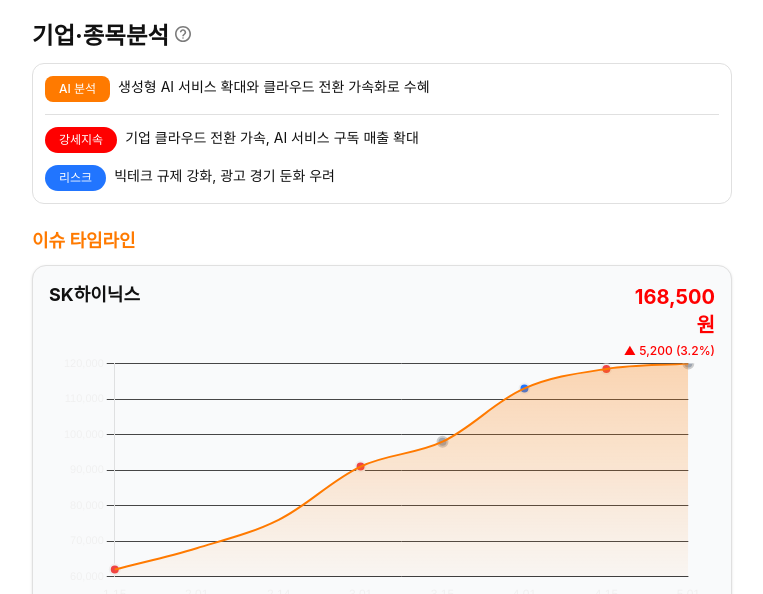
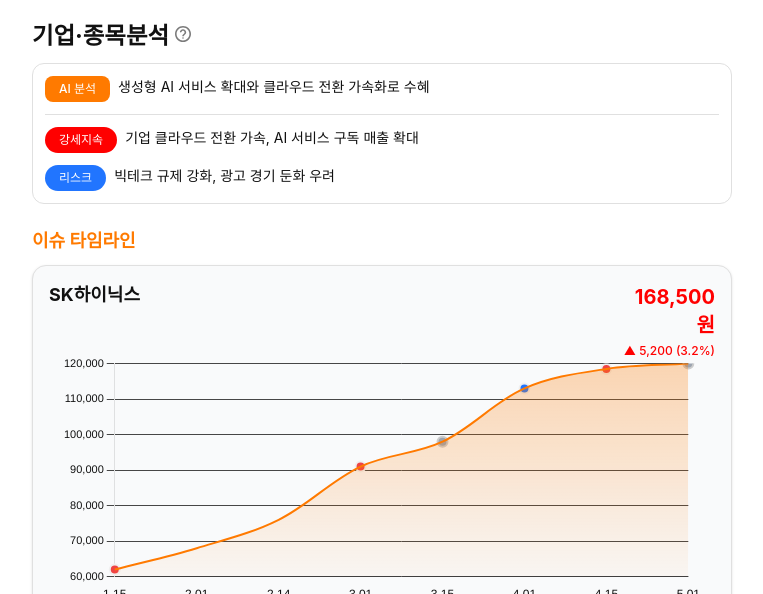
Before and after one commit to Pyo-hogeun/mk, a website: page pages/STOCK/stock_report.html in a window 1280 px wide. Shown: the part 206-800 px from the top of the page, without its empty margins (258-1021 px from the left). Drawn offline with nearby package versions, Linux system fonts and the light colour scheme; a web font is replaced by a local one.

Commit message:
Update chart axis label color for light mode

```diff
--- a/pages/STOCK/stock_report.html
+++ b/pages/STOCK/stock_report.html
@@ -541,6 +541,9 @@
         neutral: { fill: '#9CA3AF', border: '#CCCCCC' },
       };
 
+      const isDarkMode = document.body.classList.contains('dark');
+      const axisLabelColor = isDarkMode ? '#F0F0F0' : '#111111';
+
       // Chart.js
       const chartCanvas = document.getElementById('timelineChartJs');
       if (chartCanvas && window.Chart) {
@@ -664,7 +667,7 @@
               x: {
                 grid: { display: false },
                 ticks: {
-                  color: '#F0F0F0',
+                  color: axisLabelColor,
                   font: { size: 12 },
                 },
               },
@@ -672,7 +675,7 @@
                 min: 60000,
                 max: 120000,
                 ticks: {
-                  color: '#F0F0F0',
+                  color: axisLabelColor,
                   font: { size: 11 },
                   callback: (value) => value.toLocaleString('ko-KR'),
                 },
```
